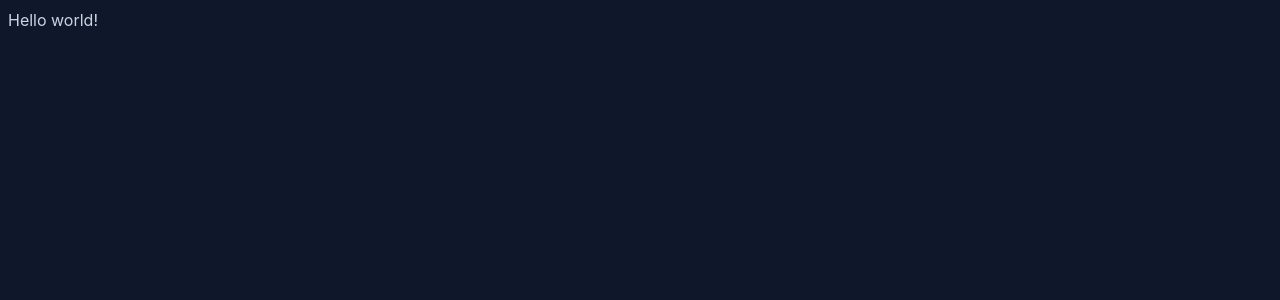
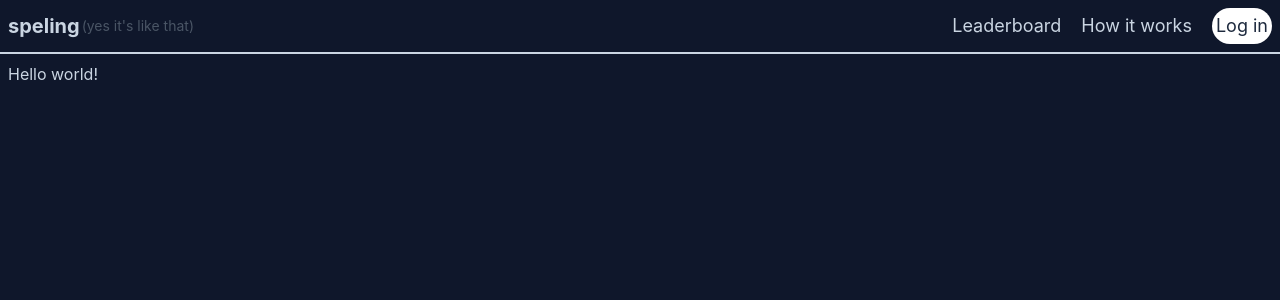
Before and after one commit to Nameless-Productions/speling, a SvelteKit app: page / in a window 1280 px wide. Shown: the top 300 px of the page. Built offline with nearby package versions, Linux system fonts and the light colour scheme.

Commit message:
feat: make navbar

```diff
--- /dev/null
+++ b/src/lib/componets/NavBar.svelte
@@ -0,0 +1,21 @@
+<script lang="ts">
+	import { resolve } from "$app/paths";
+	import type { User } from "../types/user";
+
+    let {user}: {user: User | null} = $props()
+
+    const btnClass = "text-lg hover:font-bold duration-200"
+</script>
+
+<nav class="flex border-b-2 p-2 space-x-5 items-center">
+    <a href={resolve("/")} class="font-bold text-xl hover:font-normal duration-200">speling</a>
+    <p class="-ml-4.5 text-sm text-gray-600">(yes it's like that)</p>
+
+    <a href={resolve("/leaderboard")} class="ml-auto {btnClass}">Leaderboard</a>
+    <a href={resolve("/how")} class={btnClass}>How it works</a>
+    {#if !user}
+        <a href={resolve("/login")} class="p-1 bg-white rounded-full text-slate-800 text-lg hover:bg-gray-400 duration-200">Log in</a>
+        {:else}
+        <a href={resolve("/feed")} class={btnClass}>Scroll</a>
+    {/if}
+</nav>
--- a/src/routes/+layout.svelte
+++ b/src/routes/+layout.svelte
@@ -1,12 +1,15 @@
 <script lang="ts">
+	import NavBar from '../lib/componets/NavBar.svelte';
 	import './layout.css';
 
-	let { children } = $props();
+	let { children, data } = $props();
 </script>
 
 <svelte:head><title>Speling</title></svelte:head>
 
 
+<NavBar user={data.user} />
+
 <main class="m-2">
 	{@render children()}
 </main>
```
